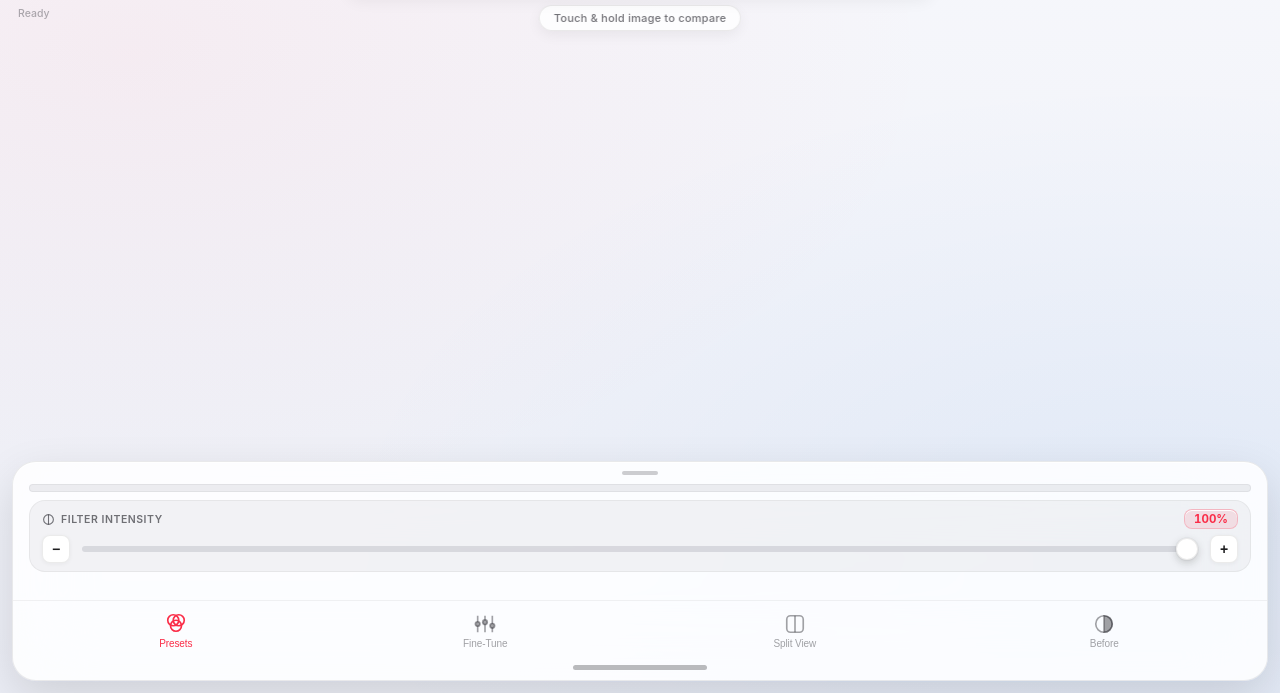
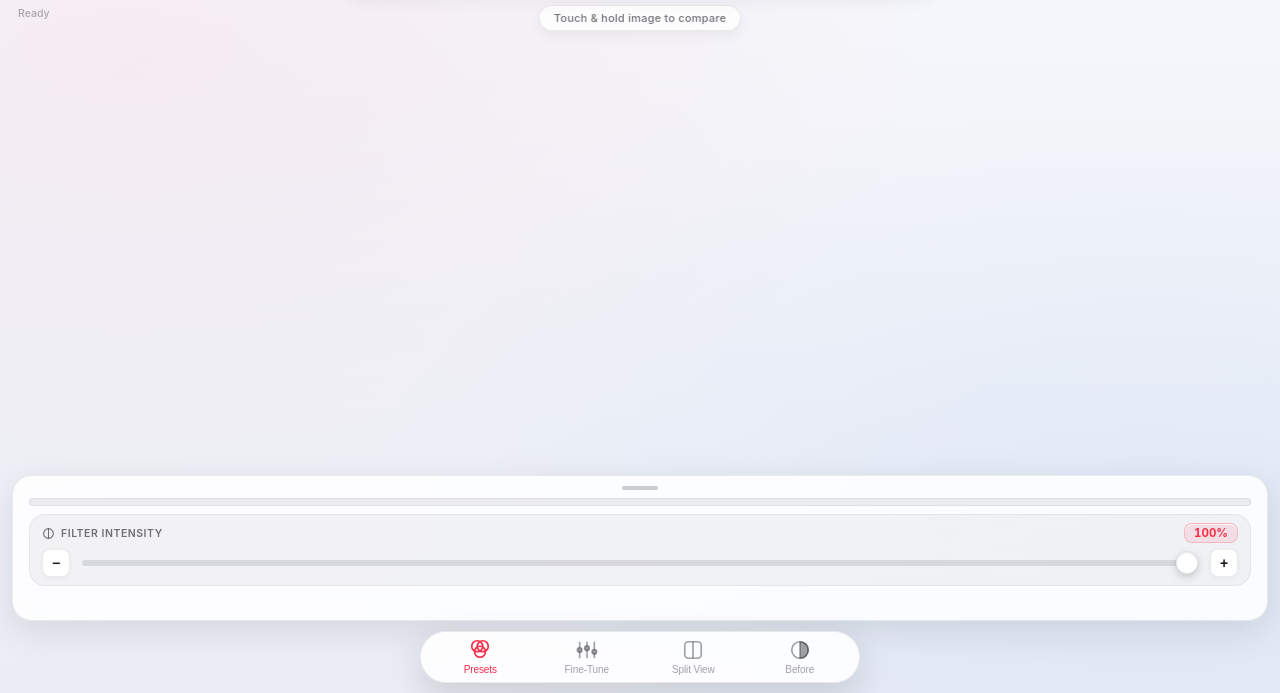
Before and after one commit to soju-sec/looklite, a plain HTML site: page web/index.html in a window 1280 px wide. Shown: the part 107-800 px from the top of the page. Drawn offline with Linux system fonts and the light colour scheme.

Commit message:
feat(ui): separate floating bottom tab pill from sub-menu controls card

```diff
--- a/android/assets/styles.css
+++ b/android/assets/styles.css
@@ -496,12 +496,13 @@ body {
 }
 
 /* ==========================================================================
-   3. BOTTOM FUNCTIONAL LAYER: Floating Liquid Glass Dock (Ngambang)
-   Detached from bottom edges with floating shadow and margins
+   3. SUB-MENU FUNCTIONAL LAYER: Floating Controls Card (Sub-menu)
+   Contains sub-menu: presets carousel, brand pills, intensity slider & inspector
+   Cleanly separated from the main bottom navigation pill
    ========================================================================== */
-.control-dock {
+.sub-dock-panel {
   position: absolute;
-  bottom: calc(12px + var(--safe-bottom));
+  bottom: calc(72px + var(--safe-bottom));
   left: 12px;
   right: 12px;
   display: flex;
@@ -510,11 +511,18 @@ body {
   backdrop-filter: blur(36px) saturate(190%);
   -webkit-backdrop-filter: blur(36px) saturate(190%);
   border: 0.5px solid var(--glass-border);
-  box-shadow: 0 16px 45px rgba(0, 0, 0, 0.12), var(--glass-specular);
-  border-radius: 24px; /* Floating rounded card dock (ngambang) */
-  padding-bottom: 4px;
+  box-shadow: 0 10px 36px rgba(0, 0, 0, 0.10), var(--glass-specular);
+  border-radius: 20px;
+  padding: 6px 0 10px 0;
   z-index: 25;
-  transition: all 0.25s cubic-bezier(0.2, 0.8, 0.2, 1);
+  transition: transform 0.25s cubic-bezier(0.2, 0.8, 0.2, 1), opacity 0.2s ease, visibility 0.2s;
+}
+
+.sub-dock-panel.collapsed {
+  opacity: 0;
+  visibility: hidden;
+  transform: translateY(16px) scale(0.97);
+  pointer-events: none;
 }
 
 .sheet-grabber {
@@ -522,14 +530,15 @@ body {
   height: 4.5px;
   background: rgba(60, 60, 67, 0.25);
   border-radius: 9999px;
-  margin: 9px auto 5px auto;
+  margin: 4px auto 6px auto;
   flex-shrink: 0;
+  cursor: pointer;
 }
 
 .panel-section {
   display: none;
   flex-direction: column;
-  padding: 4px 0 8px 0;
+  padding: 2px 0 4px 0;
 }
 
 .panel-section.active {
@@ -902,15 +911,29 @@ body {
 }
 
 /* ==========================================================================
-   4. APPLE HIG BOTTOM TAB BAR NAVIGATION
-   Persistent, clear labels, SF Symbols icons, Apple Music coral active state
+   4. APPLE HIG FLOATING BOTTOM NAVIGATION PILL (Menu Utama Ngambang)
+   Pure floating pill capsule, detached and separated from sub-menus
    ========================================================================== */
-.dock-bar {
+.floating-dock-bar {
+  position: absolute;
+  bottom: calc(10px + var(--safe-bottom));
+  left: 16px;
+  right: 16px;
+  max-width: 440px;
+  margin: 0 auto;
+  height: 52px;
   display: grid;
   grid-template-columns: repeat(4, 1fr);
-  padding: 6px 8px 2px 8px;
-  background: transparent;
-  border-top: 0.5px solid var(--glass-border-subtle);
+  align-items: center;
+  background: rgba(255, 255, 255, 0.90);
+  backdrop-filter: blur(36px) saturate(190%);
+  -webkit-backdrop-filter: blur(36px) saturate(190%);
+  border: 0.5px solid var(--glass-border);
+  box-shadow: 0 12px 36px rgba(0, 0, 0, 0.14), var(--glass-specular);
+  border-radius: 9999px; /* Pill kapsul bulat mengambang sempurna */
+  padding: 0 6px;
+  z-index: 30;
+  box-sizing: border-box;
 }
 
 .dock-tab {
@@ -919,12 +942,13 @@ body {
   align-items: center;
   justify-content: center;
   gap: 3px;
-  min-height: 48px;
+  min-height: 44px;
   background: transparent;
   border: none;
   color: var(--label-tertiary);
   cursor: pointer;
-  padding: 4px 0;
+  padding: 2px 0;
+  border-radius: 9999px;
   transition: all 0.16s cubic-bezier(0.2, 0.8, 0.2, 1);
 }
 
@@ -949,7 +973,8 @@ body {
 }
 
 .dock-tab:active {
-  transform: scale(0.95);
+  transform: scale(0.94);
+  background: rgba(118, 118, 128, 0.08);
 }
 
 .dock-tab.hold-btn:active {
@@ -959,16 +984,6 @@ body {
 .dock-tab.hold-btn:active .tab-icon {
   stroke: var(--accent-apple);
   fill: var(--accent-apple);
-}
-
-/* Apple iOS Home Indicator Bar */
-.home-indicator {
-  width: 134px;
-  height: 5px;
-  border-radius: 9999px;
-  background: rgba(60, 60, 67, 0.35);
-  margin: 8px auto 6px auto;
-  flex-shrink: 0;
 }
 
 /* Apple Liquid Glass Bug Report Modal / Diagnostic Sheet */
--- a/app/src/main/assets/styles.css
+++ b/app/src/main/assets/styles.css
@@ -496,12 +496,13 @@ body {
 }
 
 /* ==========================================================================
-   3. BOTTOM FUNCTIONAL LAYER: Floating Liquid Glass Dock (Ngambang)
-   Detached from bottom edges with floating shadow and margins
+   3. SUB-MENU FUNCTIONAL LAYER: Floating Controls Card (Sub-menu)
+   Contains sub-menu: presets carousel, brand pills, intensity slider & inspector
+   Cleanly separated from the main bottom navigation pill
    ========================================================================== */
-.control-dock {
+.sub-dock-panel {
   position: absolute;
-  bottom: calc(12px + var(--safe-bottom));
+  bottom: calc(72px + var(--safe-bottom));
   left: 12px;
   right: 12px;
   display: flex;
@@ -510,11 +511,18 @@ body {
   backdrop-filter: blur(36px) saturate(190%);
   -webkit-backdrop-filter: blur(36px) saturate(190%);
   border: 0.5px solid var(--glass-border);
-  box-shadow: 0 16px 45px rgba(0, 0, 0, 0.12), var(--glass-specular);
-  border-radius: 24px; /* Floating rounded card dock (ngambang) */
-  padding-bottom: 4px;
+  box-shadow: 0 10px 36px rgba(0, 0, 0, 0.10), var(--glass-specular);
+  border-radius: 20px;
+  padding: 6px 0 10px 0;
   z-index: 25;
-  transition: all 0.25s cubic-bezier(0.2, 0.8, 0.2, 1);
+  transition: transform 0.25s cubic-bezier(0.2, 0.8, 0.2, 1), opacity 0.2s ease, visibility 0.2s;
+}
+
+.sub-dock-panel.collapsed {
+  opacity: 0;
+  visibility: hidden;
+  transform: translateY(16px) scale(0.97);
+  pointer-events: none;
 }
 
 .sheet-grabber {
@@ -522,14 +530,15 @@ body {
   height: 4.5px;
   background: rgba(60, 60, 67, 0.25);
   border-radius: 9999px;
-  margin: 9px auto 5px auto;
+  margin: 4px auto 6px auto;
   flex-shrink: 0;
+  cursor: pointer;
 }
 
 .panel-section {
   display: none;
   flex-direction: column;
-  padding: 4px 0 8px 0;
+  padding: 2px 0 4px 0;
 }
 
 .panel-section.active {
@@ -902,15 +911,29 @@ body {
 }
 
 /* ==========================================================================
-   4. APPLE HIG BOTTOM TAB BAR NAVIGATION
-   Persistent, clear labels, SF Symbols icons, Apple Music coral active state
+   4. APPLE HIG FLOATING BOTTOM NAVIGATION PILL (Menu Utama Ngambang)
+   Pure floating pill capsule, detached and separated from sub-menus
    ========================================================================== */
-.dock-bar {
+.floating-dock-bar {
+  position: absolute;
+  bottom: calc(10px + var(--safe-bottom));
+  left: 16px;
+  right: 16px;
+  max-width: 440px;
+  margin: 0 auto;
+  height: 52px;
   display: grid;
   grid-template-columns: repeat(4, 1fr);
-  padding: 6px 8px 2px 8px;
-  background: transparent;
-  border-top: 0.5px solid var(--glass-border-subtle);
+  align-items: center;
+  background: rgba(255, 255, 255, 0.90);
+  backdrop-filter: blur(36px) saturate(190%);
+  -webkit-backdrop-filter: blur(36px) saturate(190%);
+  border: 0.5px solid var(--glass-border);
+  box-shadow: 0 12px 36px rgba(0, 0, 0, 0.14), var(--glass-specular);
+  border-radius: 9999px; /* Pill kapsul bulat mengambang sempurna */
+  padding: 0 6px;
+  z-index: 30;
+  box-sizing: border-box;
 }
 
 .dock-tab {
@@ -919,12 +942,13 @@ body {
   align-items: center;
   justify-content: center;
   gap: 3px;
-  min-height: 48px;
+  min-height: 44px;
   background: transparent;
   border: none;
   color: var(--label-tertiary);
   cursor: pointer;
-  padding: 4px 0;
+  padding: 2px 0;
+  border-radius: 9999px;
   transition: all 0.16s cubic-bezier(0.2, 0.8, 0.2, 1);
 }
 
@@ -949,7 +973,8 @@ body {
 }
 
 .dock-tab:active {
-  transform: scale(0.95);
+  transform: scale(0.94);
+  background: rgba(118, 118, 128, 0.08);
 }
 
 .dock-tab.hold-btn:active {
@@ -959,16 +984,6 @@ body {
 .dock-tab.hold-btn:active .tab-icon {
   stroke: var(--accent-apple);
   fill: var(--accent-apple);
-}
-
-/* Apple iOS Home Indicator Bar */
-.home-indicator {
-  width: 134px;
-  height: 5px;
-  border-radius: 9999px;
-  background: rgba(60, 60, 67, 0.35);
-  margin: 8px auto 6px auto;
-  flex-shrink: 0;
 }
 
 /* Apple Liquid Glass Bug Report Modal / Diagnostic Sheet */
--- a/web/index.html
+++ b/web/index.html
@@ -142,9 +142,9 @@
         </div>
       </div>
 
-      <!-- Floating Liquid Glass Bottom Sheet / Control Dock -->
-      <footer class="control-dock">
-        <div class="sheet-grabber"></div>
+      <!-- Sub-Menu Controls Card (Presets / Fine-Tune Panels) -->
+      <aside class="sub-dock-panel" id="sub-dock-panel">
+        <div class="sheet-grabber" id="sheet-grabber" title="Ketuk untuk buka/tutup menu"></div>
 
         <!-- Preset Selector Mode -->
         <section id="panel-presets" class="panel-section active">
@@ -190,9 +190,10 @@
           <!-- Apple Inspector Sliders Deck -->
           <div class="sliders-deck" id="sliders"></div>
         </section>
+      </aside>
 
-        <!-- Apple HIG Bottom Tab Bar Navigation -->
-        <nav class="dock-bar">
+      <!-- Floating Bottom Menu Pill (Pill Kapsul Ngambang - Menu Utama) -->
+      <nav class="floating-dock-bar" id="dock-bar">
         <button type="button" id="mode-presets" class="dock-tab active">
           <svg class="tab-icon" width="22" height="22" viewBox="0 0 24 24" fill="none" stroke="currentColor" stroke-width="1.8">
             <circle cx="9" cy="9" r="6"/>
@@ -230,10 +231,6 @@
           <span class="tab-label">Before</span>
         </button>
       </nav>
-
-        <!-- iOS Home Indicator Bar -->
-        <div class="home-indicator"></div>
-      </footer>
 
       <!-- Apple Liquid Glass Bug Report / Diagnostic Sheet -->
       <div id="modal-bug" class="modal-backdrop">
--- a/web/styles.css
+++ b/web/styles.css
@@ -496,12 +496,13 @@ body {
 }
 
 /* ==========================================================================
-   3. BOTTOM FUNCTIONAL LAYER: Floating Liquid Glass Dock (Ngambang)
-   Detached from bottom edges with floating shadow and margins
+   3. SUB-MENU FUNCTIONAL LAYER: Floating Controls Card (Sub-menu)
+   Contains sub-menu: presets carousel, brand pills, intensity slider & inspector
+   Cleanly separated from the main bottom navigation pill
    ========================================================================== */
-.control-dock {
+.sub-dock-panel {
   position: absolute;
-  bottom: calc(12px + var(--safe-bottom));
+  bottom: calc(72px + var(--safe-bottom));
   left: 12px;
   right: 12px;
   display: flex;
@@ -510,11 +511,18 @@ body {
   backdrop-filter: blur(36px) saturate(190%);
   -webkit-backdrop-filter: blur(36px) saturate(190%);
   border: 0.5px solid var(--glass-border);
-  box-shadow: 0 16px 45px rgba(0, 0, 0, 0.12), var(--glass-specular);
-  border-radius: 24px; /* Floating rounded card dock (ngambang) */
-  padding-bottom: 4px;
+  box-shadow: 0 10px 36px rgba(0, 0, 0, 0.10), var(--glass-specular);
+  border-radius: 20px;
+  padding: 6px 0 10px 0;
   z-index: 25;
-  transition: all 0.25s cubic-bezier(0.2, 0.8, 0.2, 1);
+  transition: transform 0.25s cubic-bezier(0.2, 0.8, 0.2, 1), opacity 0.2s ease, visibility 0.2s;
+}
+
+.sub-dock-panel.collapsed {
+  opacity: 0;
+  visibility: hidden;
+  transform: translateY(16px) scale(0.97);
+  pointer-events: none;
 }
 
 .sheet-grabber {
@@ -522,14 +530,15 @@ body {
   height: 4.5px;
   background: rgba(60, 60, 67, 0.25);
   border-radius: 9999px;
-  margin: 9px auto 5px auto;
+  margin: 4px auto 6px auto;
   flex-shrink: 0;
+  cursor: pointer;
 }
 
 .panel-section {
   display: none;
   flex-direction: column;
-  padding: 4px 0 8px 0;
+  padding: 2px 0 4px 0;
 }
 
 .panel-section.active {
@@ -902,15 +911,29 @@ body {
 }
 
 /* ==========================================================================
-   4. APPLE HIG BOTTOM TAB BAR NAVIGATION
-   Persistent, clear labels, SF Symbols icons, Apple Music coral active state
+   4. APPLE HIG FLOATING BOTTOM NAVIGATION PILL (Menu Utama Ngambang)
+   Pure floating pill capsule, detached and separated from sub-menus
    ========================================================================== */
-.dock-bar {
+.floating-dock-bar {
+  position: absolute;
+  bottom: calc(10px + var(--safe-bottom));
+  left: 16px;
+  right: 16px;
+  max-width: 440px;
+  margin: 0 auto;
+  height: 52px;
   display: grid;
   grid-template-columns: repeat(4, 1fr);
-  padding: 6px 8px 2px 8px;
-  background: transparent;
-  border-top: 0.5px solid var(--glass-border-subtle);
+  align-items: center;
+  background: rgba(255, 255, 255, 0.90);
+  backdrop-filter: blur(36px) saturate(190%);
+  -webkit-backdrop-filter: blur(36px) saturate(190%);
+  border: 0.5px solid var(--glass-border);
+  box-shadow: 0 12px 36px rgba(0, 0, 0, 0.14), var(--glass-specular);
+  border-radius: 9999px; /* Pill kapsul bulat mengambang sempurna */
+  padding: 0 6px;
+  z-index: 30;
+  box-sizing: border-box;
 }
 
 .dock-tab {
@@ -919,12 +942,13 @@ body {
   align-items: center;
   justify-content: center;
   gap: 3px;
-  min-height: 48px;
+  min-height: 44px;
   background: transparent;
   border: none;
   color: var(--label-tertiary);
   cursor: pointer;
-  padding: 4px 0;
+  padding: 2px 0;
+  border-radius: 9999px;
   transition: all 0.16s cubic-bezier(0.2, 0.8, 0.2, 1);
 }
 
@@ -949,7 +973,8 @@ body {
 }
 
 .dock-tab:active {
-  transform: scale(0.95);
+  transform: scale(0.94);
+  background: rgba(118, 118, 128, 0.08);
 }
 
 .dock-tab.hold-btn:active {
@@ -959,16 +984,6 @@ body {
 .dock-tab.hold-btn:active .tab-icon {
   stroke: var(--accent-apple);
   fill: var(--accent-apple);
-}
-
-/* Apple iOS Home Indicator Bar */
-.home-indicator {
-  width: 134px;
-  height: 5px;
-  border-radius: 9999px;
-  background: rgba(60, 60, 67, 0.35);
-  margin: 8px auto 6px auto;
-  flex-shrink: 0;
 }
 
 /* Apple Liquid Glass Bug Report Modal / Diagnostic Sheet */
```
Also changed, not shown: android/assets/index.html (+6 -9 lines), app/src/main/assets/index.html (+6 -9 lines), web/app.js (+39 -3 lines), android/assets/bundle.js, app/src/main/assets/bundle.js. Lines whose indentation alone changed are shown as unchanged.
